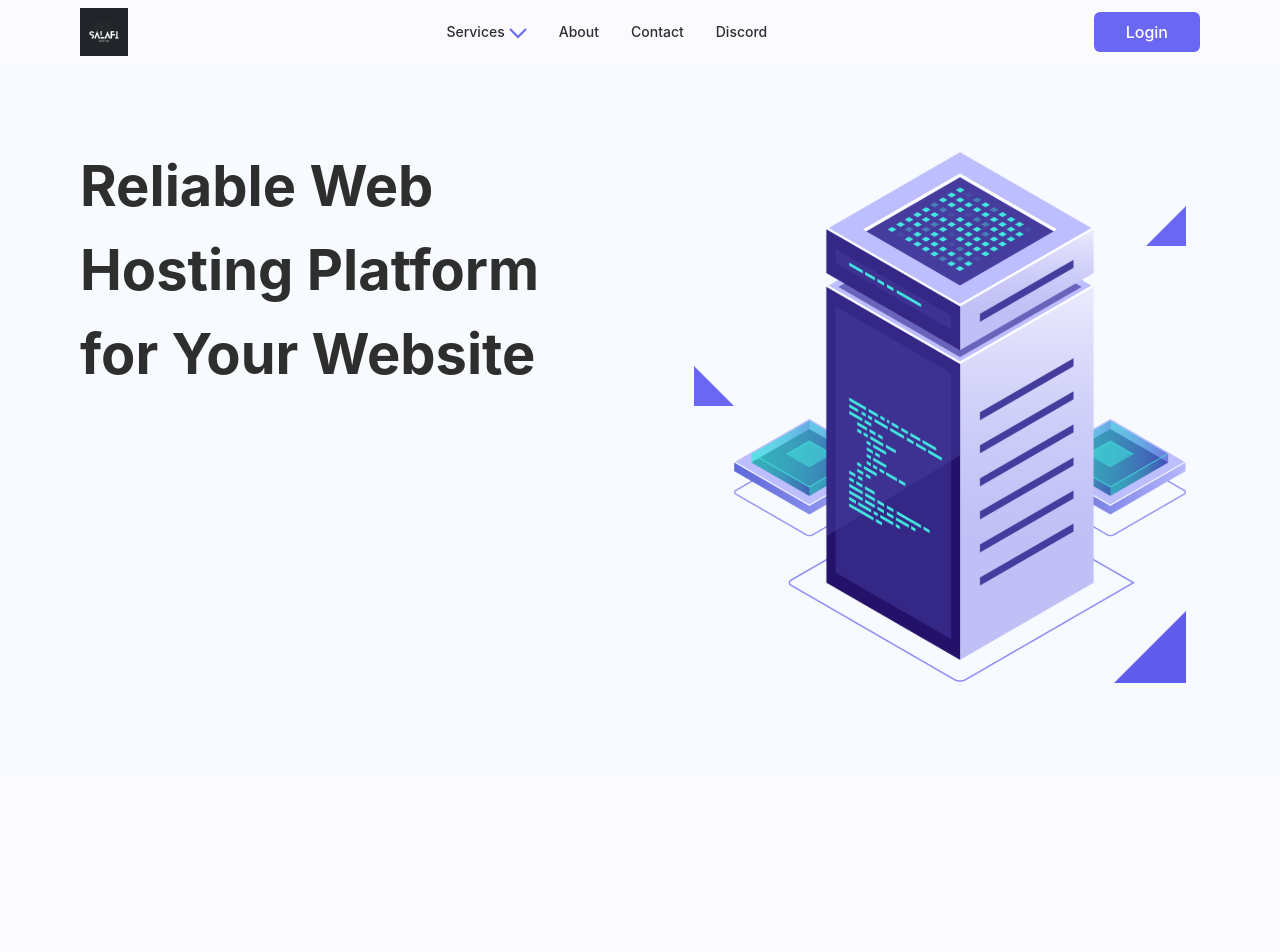
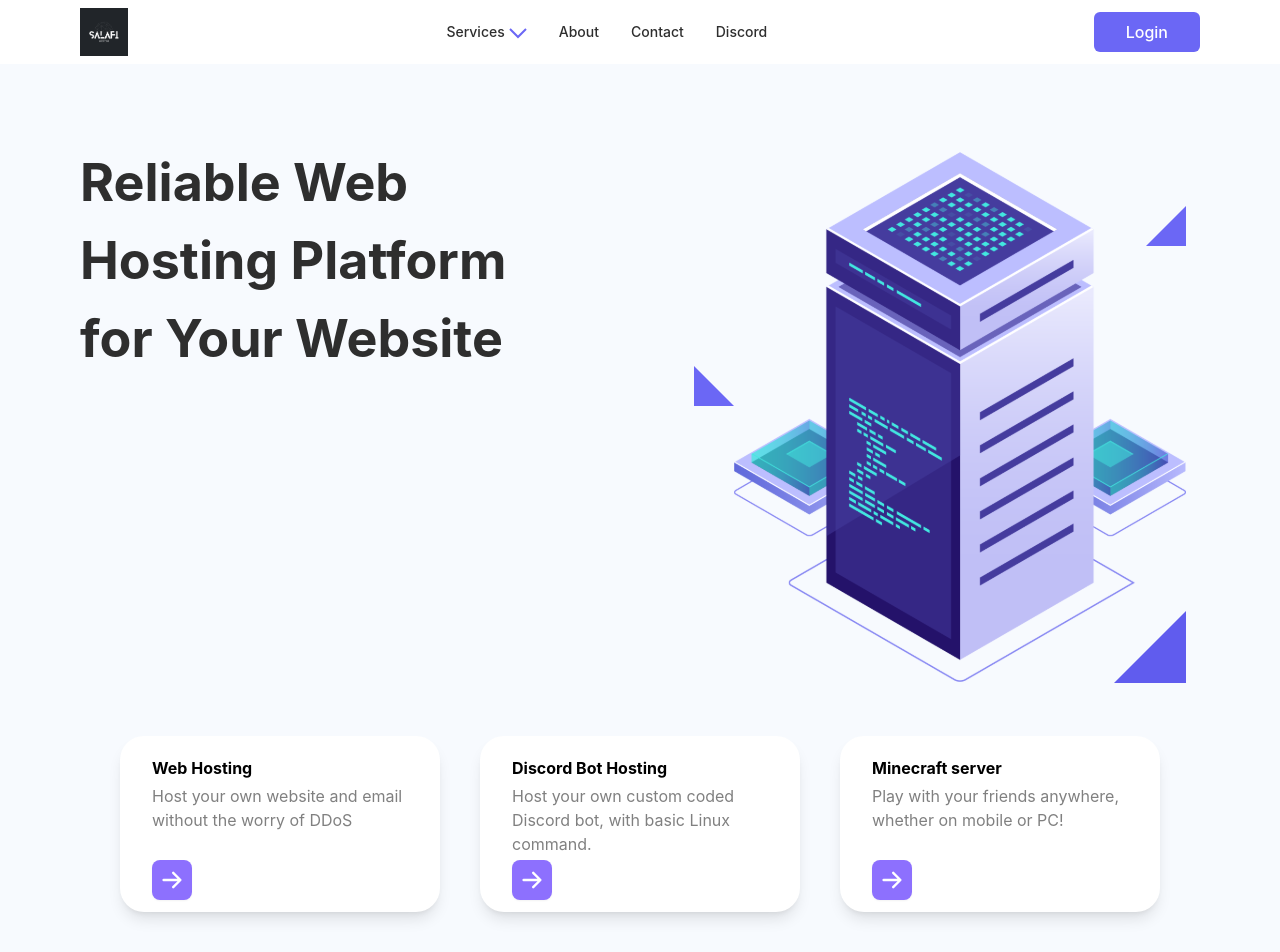
Before and after one commit to xDeFc0nx/TaleHost, a Next.js app: page / in a window 1280 px wide. Shown: the top 952 px of the page. Before the commit the page ends 800 px from the top, so only its background shows below. Built offline with nearby package versions, Linux system fonts and the light colour scheme.

Commit message:
service section completed

```diff
--- a/components/layout/Header.js
+++ b/components/layout/Header.js
@@ -30,10 +30,10 @@ const Header = (props) => {
       <nav className="inline-flex flex-col sm:flex-row space-x-2 2xl:space-x-4 lg:text-xs xl:text-sm 2xl:text-lg mr-2">
         <Menu>
           <Menu.Button>
-            <span className="btn-primary ">
+            <span className="btn-primary group ">
               Services
               <svg
-                className=" inline-block ml-1 fill-[#6B67F5] hover:fill-white	"
+                className=" inline-block ml-1 fill-[#6B67F5] group-hover:fill-white	"
                 width="18"
                 height="11"
                 viewBox="0 0 18 11"
--- /dev/null
+++ b/components/ui/ServiceCard.js
@@ -0,0 +1,21 @@
+import { ArrowRightIcon } from "@heroicons/react/solid";
+
+import Link from "next/link";
+
+const ServiceCard = ({ id, title, link, description }) => {
+  return (
+    <div className="flex flex-col sm:w-[20rem] sm:h-[11rem] px-8 py-5 group transition-all ease-linear  bg-white hover:bg-salafi-blue rounded-3xl shadow-lg relative">
+      <h1 className="font-bold group-hover:text-white ">{title}</h1>
+      <p className="text-[#808080] mt-1 group-hover:text-white">
+        {description}
+      </p>
+      <Link href={`${link}`}>
+        <a>
+          <ArrowRightIcon className="mt-2 sm:absolute sm:bottom-3 w-10 h-10 p-2 rounded-lg shadow-sm  bg-[#8D70FE] group-hover:bg-white  text-white group-hover:text-[#8D70FE]" />
+        </a>
+      </Link>
+    </div>
+  );
+};
+
+export default ServiceCard;
--- a/pages/index.js
+++ b/pages/index.js
@@ -3,6 +3,29 @@ import Image from "next/image";
 import { Layout } from "../components/layout/Layout";
 import styles from "../styles/Home.module.css";
 import heroTower from "../images/hero-tower.svg";
+import ServiceCard from "../components/ui/ServiceCard";
+
+const servicesDescription = [
+  {
+    title: "Web Hosting",
+    description: "Host your own website and email without the worry of DDoS",
+    link: "https://panel.salafihosting.com/index.php?rp=/store/website-hosting",
+    id: "web1",
+  },
+  {
+    title: "Discord Bot Hosting",
+    description:
+      "Host your own custom coded Discord bot, with basic Linux command.",
+    link: "https://panel.salafihosting.com/index.php?rp=/store/discord-bot-hosting",
+    id: "web2",
+  },
+  {
+    title: "Minecraft server",
+    description: "Play with your friends anywhere, whether on mobile or PC!",
+    link: "https://panel.salafihosting.com/index.php?rp=/store/minecraft-hosting",
+    id: "minecraft2",
+  },
+];
 
 export default function Home() {
   return (
@@ -10,14 +33,16 @@ export default function Home() {
       {/* Call to Action */}
       <div className="sm:py-20 bg-salafi-grey-white">
         {/* Hero */}
-        <div className="p-10 sm:p-0 grid grid-cols-12 place-items-center">
-          <h1 className="heading col-span-12 sm:col-span-6 self-start sm:w-9/12">
+        <div className="p-10 sm:p-0 grid grid-cols-12 place-items-center  ">
+          <h1 className="heading col-span-12 sm:col-span-6 self-start sm:w-9/12 pb-10 text-center sm:text-left">
             Reliable Web Hosting Platform for Your Website
           </h1>
           <div className="relative col-span-12 sm:col-span-6 m-2">
             <Image className="absolute  " src={heroTower} />
+
+            {/* svg1 */}
             <svg
-              className="absolute right-0 top-[10%]"
+              className="absolute -right-5  sm:right-0 top-[10%]"
               width="40"
               height="40"
               viewBox="0 0 40 40"
@@ -27,8 +52,9 @@ export default function Home() {
               <path d="M40 40H0L40 0V40Z" fill="#6B67F5" />
             </svg>
 
+            {/* svg2 */}
             <svg
-              className="absolute -left-10 top-[40%]"
+              className="absolute -left-5 sm:-left-10 top-[40%]"
               width="40"
               height="40"
               viewBox="0 0 40 40"
@@ -38,8 +64,9 @@ export default function Home() {
               <path d="M0 40H40L0 0V40Z" fill="#6B67F5" />
             </svg>
 
+            {/* svg3 */}
             <svg
-              className="absolute -right-0 bottom-[1%]"
+              className="absolute -right-5 sm:-right-0 bottom-[1%]"
               width="72"
               height="72"
               viewBox="0 0 72 72"
@@ -50,6 +77,13 @@ export default function Home() {
             </svg>
           </div>
         </div>
+
+        {/* Services */}
+        <div className="flex flex-col sm:flex-row p-10  sm:px-20 justify-center  gap-10">
+          {servicesDescription.map((service) => (
+            <ServiceCard key={service.title} {...service} />
+          ))}
+        </div>
       </div>
     </Layout>
   );
--- a/styles/globals.css
+++ b/styles/globals.css
@@ -7,7 +7,7 @@ body {
   margin: 0;
   font-family: -apple-system, BlinkMacSystemFont, Segoe UI, Roboto, Oxygen,
     Ubuntu, Cantarell, Fira Sans, Droid Sans, Helvetica Neue, sans-serif;
-  background-color: #FBFAFF;
+  background-color: #fff;
 }
 
 a {
@@ -36,9 +36,14 @@ a {
 }
 @media (min-width: 768px) {
   .heading {
+    font-size: 52px;
+  }
+}
+/* @media (min-width: 1024px) {
+  .heading {
     font-size: 56px;
   }
-}
+} */
 @media (min-width: 1440px) {
   .heading {
     font-size: 64px;
```
Also changed, not shown: components/layout/header.css (deleted, +0 -7 lines).
